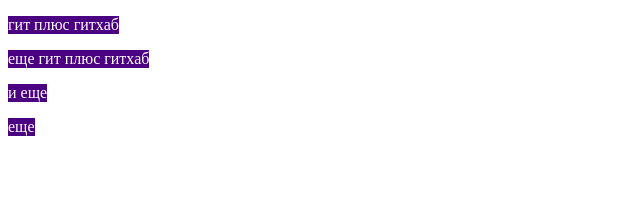
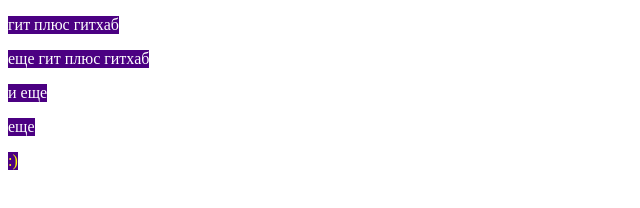
Before and after one commit to kovalevskiyGeorgiy/learnGit, a plain HTML site: page index.html in a window 1280 px wide. Shown: the full height of the page, 0-640 px from the left. Drawn offline with Linux system fonts and the light colour scheme.

Commit message:
second comment

```diff
--- a/css/styles.css
+++ b/css/styles.css
@@ -3,3 +3,7 @@
     color: white;
     width: fit-content;
 }
+
+.smile {
+    color: yellow;
+}
--- a/index.html
+++ b/index.html
@@ -11,5 +11,6 @@
   <p>еще гит плюс гитхаб</p>
   <p>и еще</p>
   <p>еще</p>
+  <p class="smile">:)</p>
 </body>
 </html>
```
